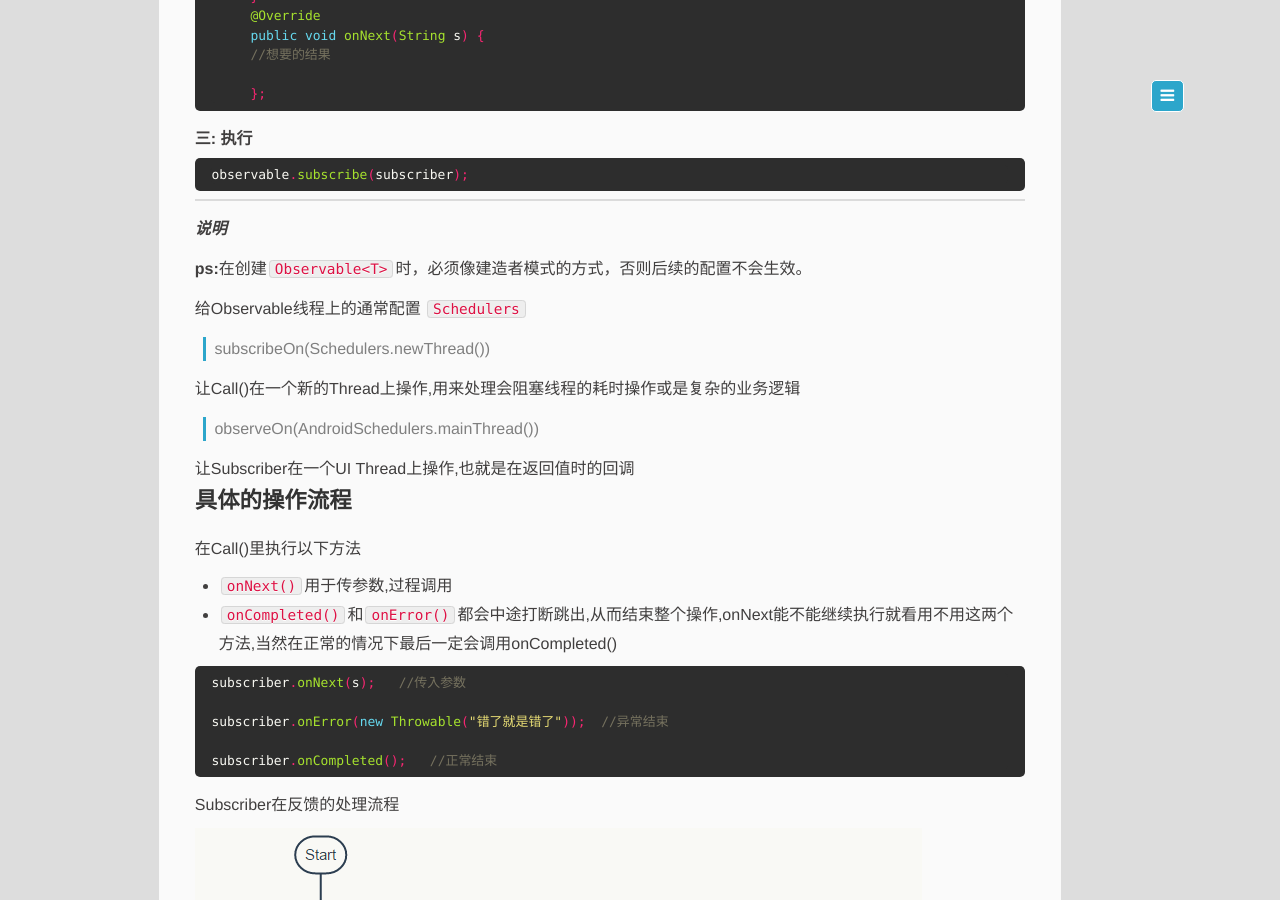
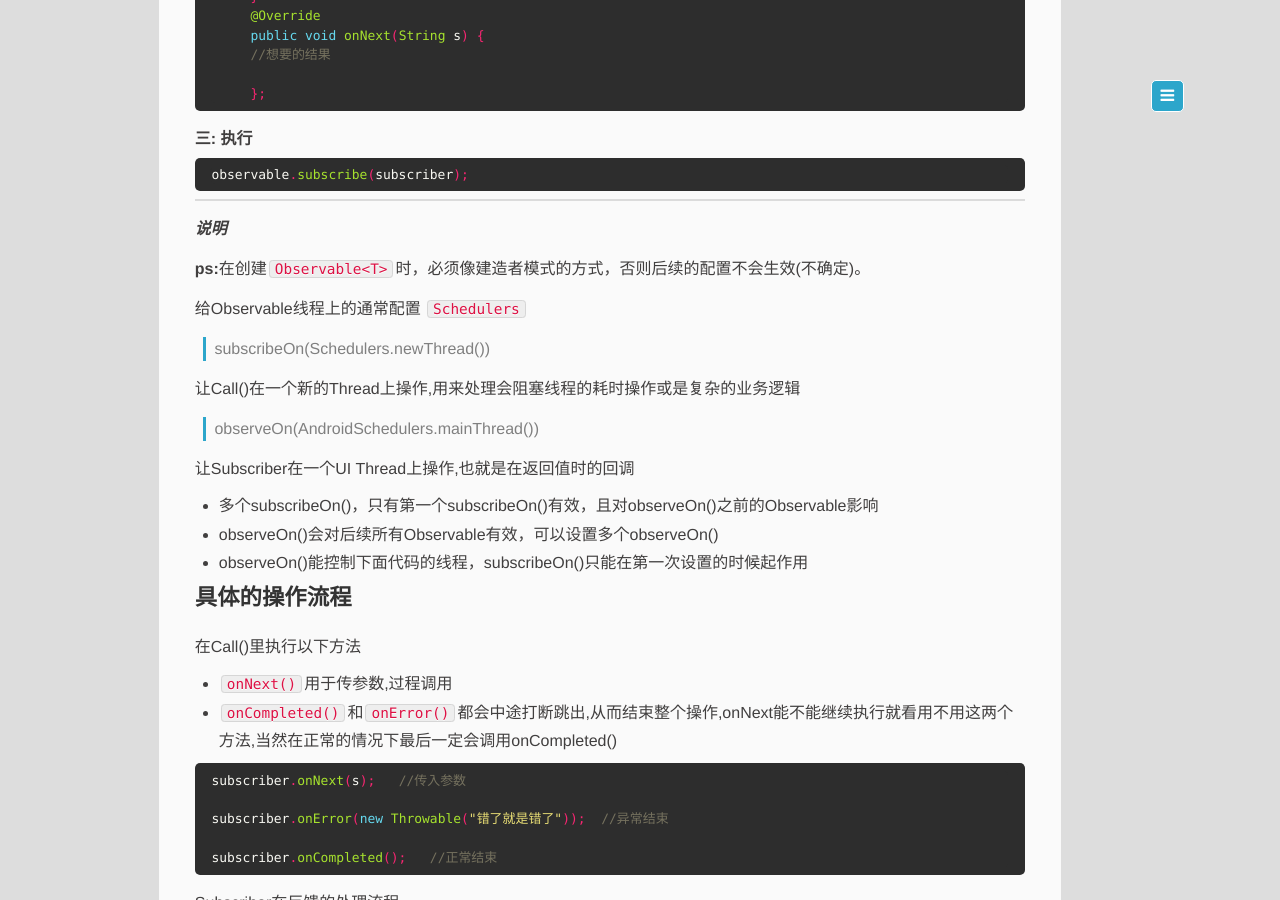
Before and after one commit to fylder/fylder.github.io, a Jekyll site: the page built from _posts/2016-03-28-RxJava-first.md, in a window 1280 px wide and 900 px high, scrolled down 872 px. Built offline with Jekyll 4.4.1, drawn with Linux system fonts in a browser that asks for light colours; comment, search, counter and statistics services are not loaded.

Commit message:
Update 2016-03-28-RxJava-first.md

```diff
--- a/_posts/2016-03-28-RxJava-first.md
+++ b/_posts/2016-03-28-RxJava-first.md
@@ -50,7 +50,7 @@ observable.subscribe(subscriber);
 
 ***说明***
 
-**ps:**在创建`Observable<T>`时，必须像建造者模式的方式，否则后续的配置不会生效。
+**ps:**在创建`Observable<T>`时，必须像建造者模式的方式，否则后续的配置不会生效(不确定)。
 
 给Observable线程上的通常配置 `Schedulers`
 
@@ -61,6 +61,10 @@ observable.subscribe(subscriber);
 > observeOn(AndroidSchedulers.mainThread())
 
 让Subscriber在一个UI Thread上操作,也就是在返回值时的回调
+
+* 多个subscribeOn()，只有第一个subscribeOn()有效，且对observeOn()之前的Observable影响
+* observeOn()会对后续所有Observable有效，可以设置多个observeOn()
+* observeOn()能控制下面代码的线程，subscribeOn()只能在第一次设置的时候起作用
 
 
 ##### **具体的操作流程**
```
